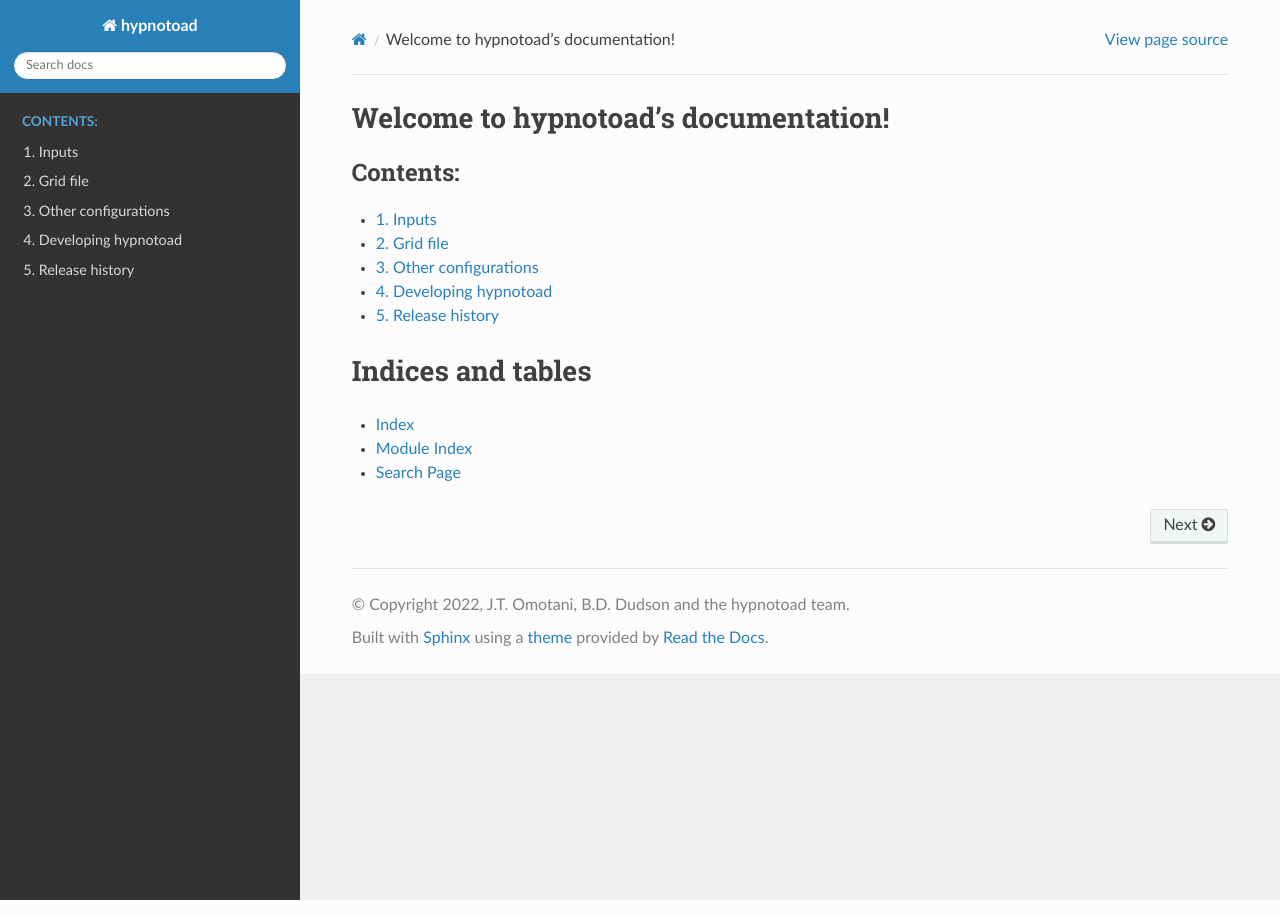
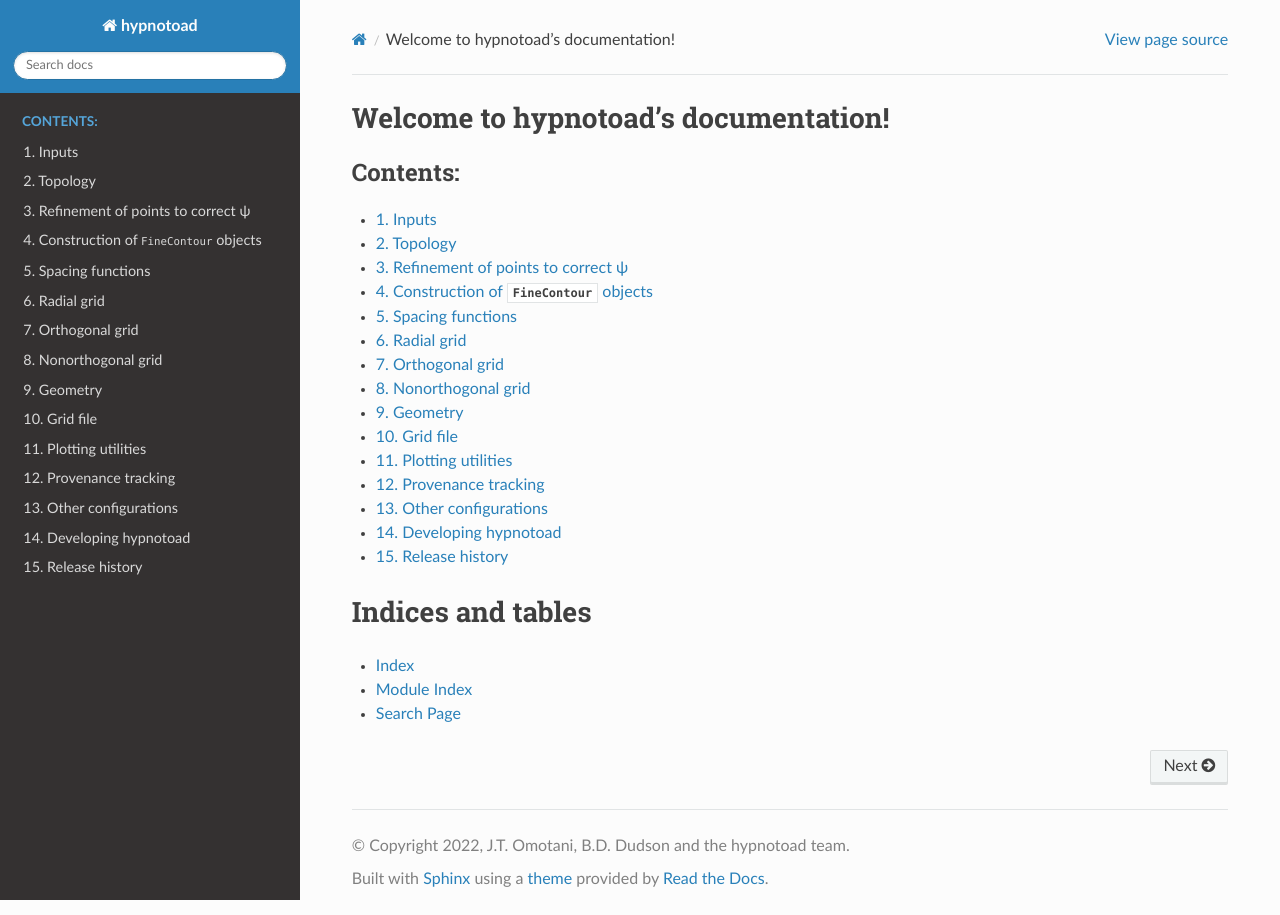
Before and after one commit to boutproject/hypnotoad, a Sphinx documentation site: the page built from doc/index.rst, in a window 1280 px wide. Built offline with Sphinx 7.4.7 and the Read the Docs theme 2.0.0, drawn with Linux system fonts in a browser that asks for light colours; pages that are not in the unit, such as notebooks, are missing from menus; the version number could not be read and is left out.

Commit message:
skeleton for remaining sections of manual

```diff
--- /dev/null
+++ b/doc/finecontour.rst
@@ -0,0 +1,2 @@
+Construction of :class:`FineContour <hypnotoad.core.equilibrium.FineContour>` objects
+=====================================================================================
--- /dev/null
+++ b/doc/geometry.rst
@@ -0,0 +1,16 @@
+Geometry
+========
+
+Comments on how geometrical quantities of the standard BOUT++ locally field
+aligned coordinate system are calculated.
+
+For orthogonal grids nothing depends on the grid as everything is calculated
+from the position of a grid point (and poloidal distances using the
+:class:`FineContour <hypnotoad.core.equilibrium.FineContour` objects).
+
+For nonorthogonal grids, the calculation of the angle between poloidal and
+radial directions uses the radial vector defined by the grid. Everything else
+independent of the grid as for orthogonal grid. Inaccuracy should be small as
+radial resolution is generally high compared to the length scale of the
+magnetic equilibrium as the radial direction needs to capture the perpendicular
+scales of the turbulence.
--- a/doc/index.rst
+++ b/doc/index.rst
@@ -15,9 +15,19 @@ Welcome to hypnotoad's documentation!
    introduction-overview
    inputs
    hypnotoad-classes
+   topology
+   point-refinement
+   finecontour
+   spacing-functions
+   radial-grid
+   orthogonal-grid
+   nonorthogonal-grid
+   geometry
    grid-file
    tips-and-tricks
    nonorthogonal-tips
+   plotting-utilities
+   provenance-tracking
    _apidoc/modules
    other-configurations
    developer/developer
--- /dev/null
+++ b/doc/nonorthogonal-grid.rst
@@ -0,0 +1,5 @@
+Nonorthogonal grid
+==================
+
+How poloidal spacing is defined for nonorthogonal grids. Refer back to
+:ref:`orthogonal-grid:Orthogonal grid` for part of it.
--- /dev/null
+++ b/doc/orthogonal-grid.rst
@@ -0,0 +1,4 @@
+Orthogonal grid
+===============
+
+How poloidal spacing is defined for orthogonal grids.
--- /dev/null
+++ b/doc/plotting-utilities.rst
@@ -0,0 +1,4 @@
+Plotting utilities
+==================
+
+Use sphinx-argparse to document hypnotoad-plot-equilibrium and hypnotoad-plot-grid-cells?
--- /dev/null
+++ b/doc/point-refinement.rst
@@ -0,0 +1,4 @@
+Refinement of points to correct ψ
+=================================
+
+describe purpose and algorithms
--- /dev/null
+++ b/doc/provenance-tracking.rst
@@ -0,0 +1,6 @@
+Provenance tracking
+===================
+
+Describe outputs for provenance tracking.
+
+Document hypnotoad-recreate-inputs (using sphinx-argparse?)
--- /dev/null
+++ b/doc/radial-grid.rst
@@ -0,0 +1,4 @@
+Radial grid
+===========
+
+How the radial grid is constructed (i.e. choosing which psi-values to use in each region with grid spacings continuous [smooth??] at separatrices).
--- /dev/null
+++ b/doc/spacing-functions.rst
@@ -0,0 +1,4 @@
+Spacing functions
+=================
+
+How spacing functions are defined
--- /dev/null
+++ b/doc/topology.rst
@@ -0,0 +1,5 @@
+Topology
+========
+
+How :class:`TokamakEquilibrium <hypnotoad.cases.tokamak.TokamakEquilibrium>`
+analyses topology and creates regions.
```
